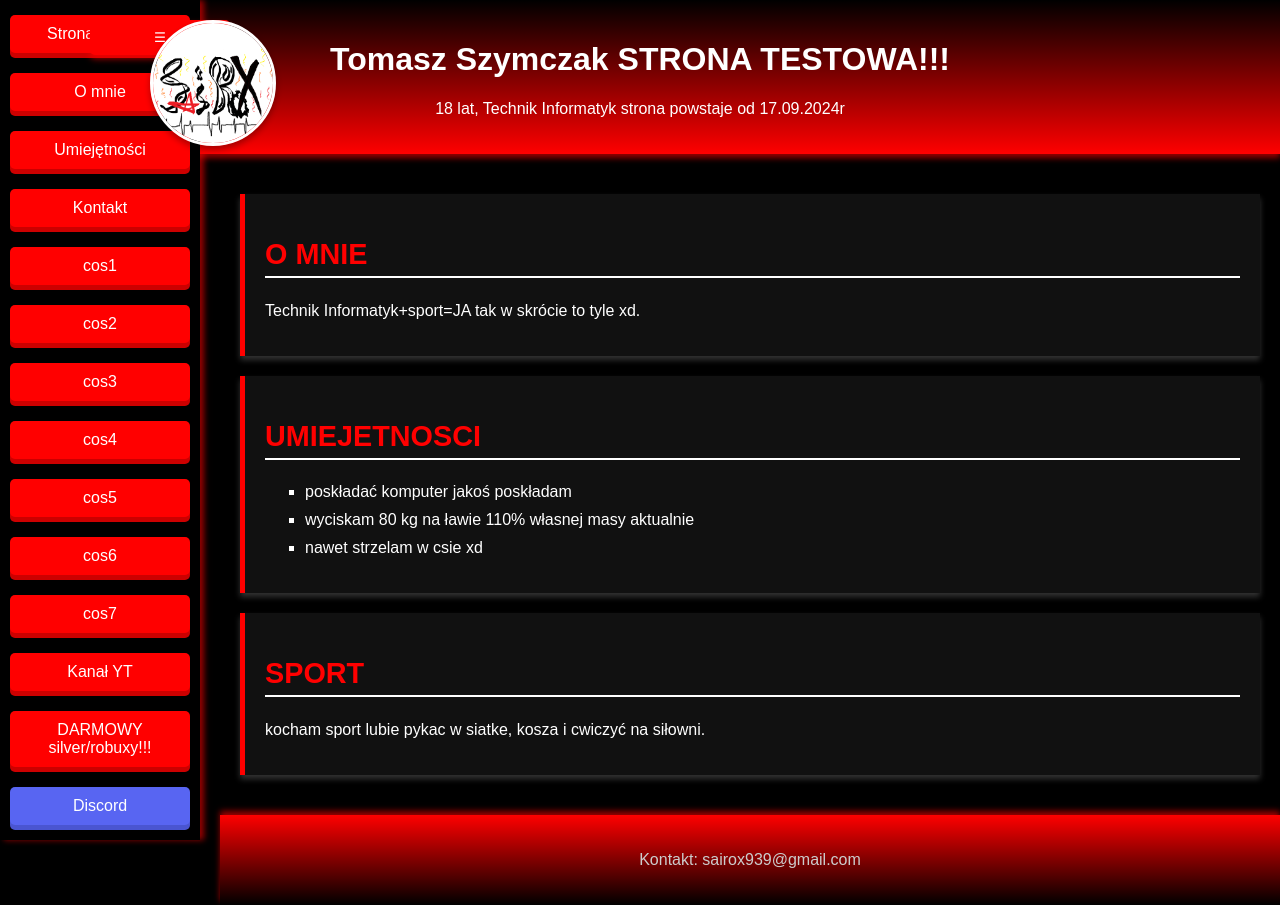
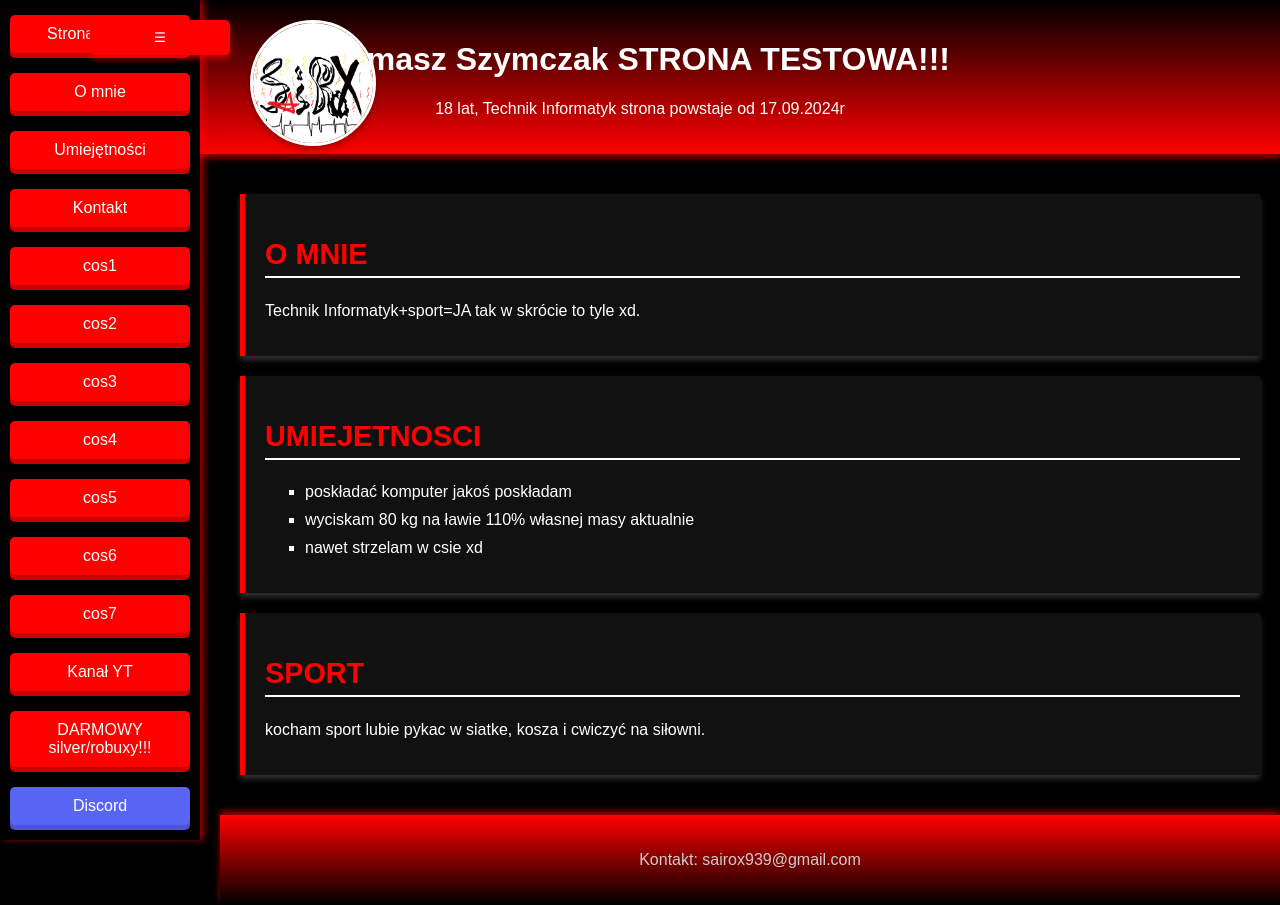
Before and after one commit to sairoxTV/sairoxpage, a plain HTML site: page index.html in a window 1280 px wide. Drawn offline with Linux system fonts and the light colour scheme.

Commit message:
Update style.css

```diff
--- a/style.css
+++ b/style.css
@@ -41,7 +41,7 @@ header {
 .avatar-container {
     position: absolute;
     top: 20px;
-    left: 150px !important; /* Tymczasowe rozwiązanie */
+    left: 250px !important; /* Tymczasowe rozwiązanie */
     z-index: 10;
 }
 
```
